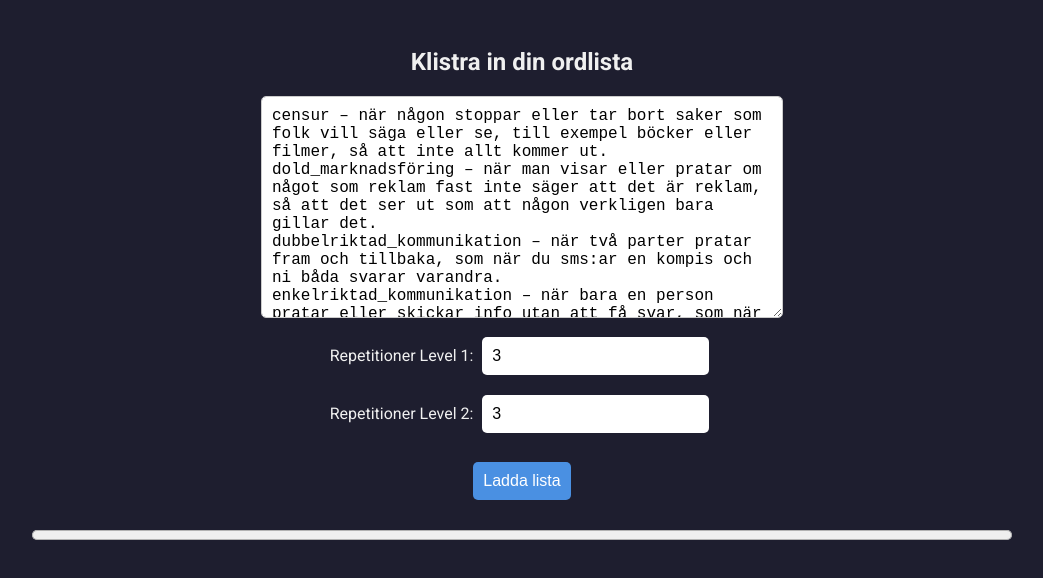
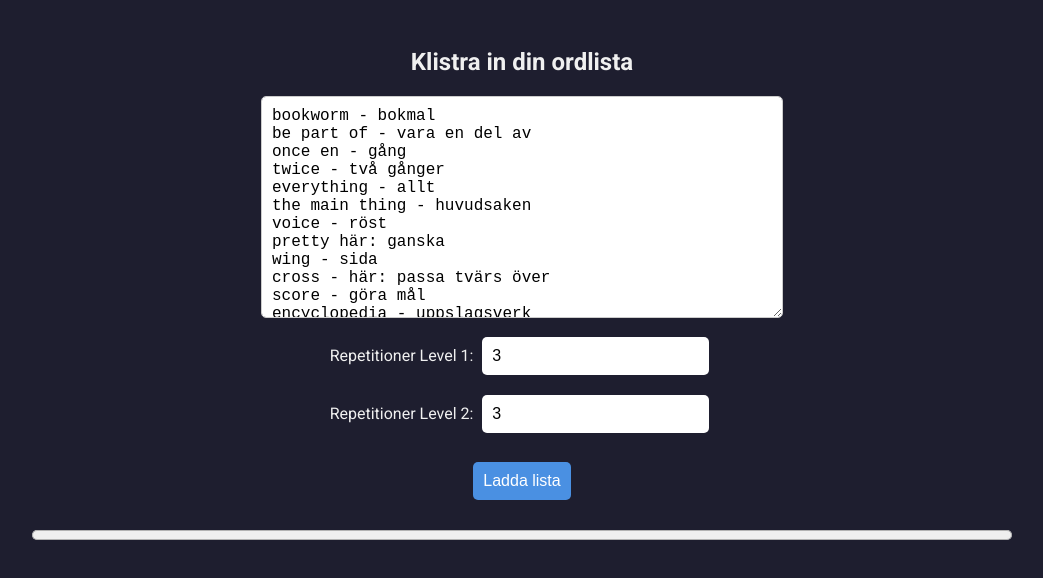
Before and after one commit to b4garn/ordspelet, a plain HTML site: page index.html in a window 1280 px wide. Shown: the whole page, without its empty margins (118-1161 px from the left). Drawn offline with nearby package versions, Linux system fonts and the light colour scheme.

Commit message:
Update index.html

```diff
--- a/index.html
+++ b/index.html
@@ -82,41 +82,18 @@
   <div id="inputSection">
     <h2>Klistra in din ordlista</h2>
     <textarea id="inputData">
-censur – när någon stoppar eller tar bort saker som folk vill säga eller se, till exempel böcker eller filmer, så att inte allt kommer ut.
-dold_marknadsföring – när man visar eller pratar om något som reklam fast inte säger att det är reklam, så att det ser ut som att någon verkligen bara gillar det.
-dubbelriktad_kommunikation – när två parter pratar fram och tillbaka, som när du sms:ar en kompis och ni båda svarar varandra.
-enkelriktad_kommunikation – när bara en person pratar eller skickar info utan att få svar, som när man lyssnar på radio.
-fakta – grejer som är sanna och kan kontrolleras, som att jorden är rund.
-förtal – när man pratar illa om någon och säger saker som inte är sanna för att göra dem illa.
-hets_mot_folkgrupp – när man sprider elaka eller hotfulla saker om en viss grupp människor, till exempel ett folkslag eller religion.
-influencer – en person på nätet som många lyssnar på och som kan påverka vad folk köper eller tycker.
-informationssamhället – ett samhälle där vi får reda på och delar massor av information hela tiden med internet och teknik.
-konsumentverket – en myndighet som jobbar för att skydda oss som köper saker, så vi inte blir lurade av företag.
-marknadsföring – sättet företag berättar om sina produkter eller tjänster för att få oss att köpa dem, som reklam.
-marknadsföringslagen – regler som bestämmer vad som är okej och inte okej inom reklam och marknadsföring i Sverige.
-massmedier – kanaler som når många samtidigt, till exempel TV, radio, tidningar och stora webbplatser.
-meddelarskydd – en regel som skyddar personer som berättar viktiga hemliga saker till journalister, så att de inte straffas för det.
-medier – samlingsnamn för olika kanaler där man sprider information, som tidningar, TV och internet.
-mottagare – den som tar emot information eller ett meddelande, till exempel den som läser ett mejl.
-nyhetsförmedling – när journalister samlar in och berättar om det som händer i världen så folk kan veta vad som är på gång.
-opinionsbildning – när någon försöker få många att tycka på ett visst sätt om någonting, till exempel politik eller nya regler.
-perspektiv – en speciell synvinkel eller åsikt som man har när man berättar om något, som att se en film från olika karaktärers punkt.
-produktplacering – när man smyger in en produkt i en film eller serie, så att du ser den men det är inte direkt reklam.
-propaganda – när man sprider budskap för att få folk att tycka eller göra som man vill, ofta utan att berätta hela sanningen.
-reklam – annonser och budskap där företag visar sina produkter för att vi ska vilja köpa dem.
-samhällsinformation – viktig information från myndigheter eller organisationer som hjälper oss veta vad som händer i samhället, till exempel vädervarningar.
-sexuellt_ofredande – när någon gör något sexuellt mot dig som du inte vill, som att röra dig på ett sätt du inte gillat eller säga något sexuellt kränkande.
-skvaller – prat om andra människor som ofta är privat eller lite hemligt, och ibland inte helt sant.
-skärmdump – en bild på allt som syns på din datorskärm eller mobilskärm just nu.
-sociala_medier – appar och webbplatser där vi pratar, delar bilder och videos med varandra, som Instagram, TikTok eller Facebook.
-sponsring – när ett företag eller någon betalar för t.ex. en idrottare, artist eller program, och får synas genom det.
-sändare – den som skickar ut ett meddelande eller en signal, så som en radiostation eller en person som pratar.
-tryckfrihet – rätten att skriva och publicera allt man vill utan att staten kan stoppa det, så länge man inte bryter mot andra lagar.
-tryckfrihetsförordning – en viktig lag i Sverige som berättar vad som gäller för tryckfrihet, alltså vad man får skriva i tidningar och böcker.
-upphovsrätt – regler som säger att den som skapar något (t.ex. en bok, film eller låt) bestämmer vem som får kopiera eller använda det.
-värdering – vad man tycker är viktigast eller rätt och fel, som att tycka att vänlighet är viktigt.
-yttrandefrihet – rätten att säga och tycka vad man vill, inom lagen, utan att bli straffad.
-yttrandefrihetsgrundlagen – en svensk lag som bestämmer att alla får säga vad de vill, så länge man inte bryter mot vissa lagar som förtal eller hets mot folkgrupp.
+bookworm - bokmal
+be part of - vara en del av
+once en - gång
+twice - två gånger
+everything - allt
+the main thing - huvudsaken
+voice - röst
+pretty här: ganska
+wing - sida
+cross - här: passa tvärs över
+score - göra mål
+encyclopedia - uppslagsverk
     </textarea>
     <label>
       Repetitioner Level 1:
```
